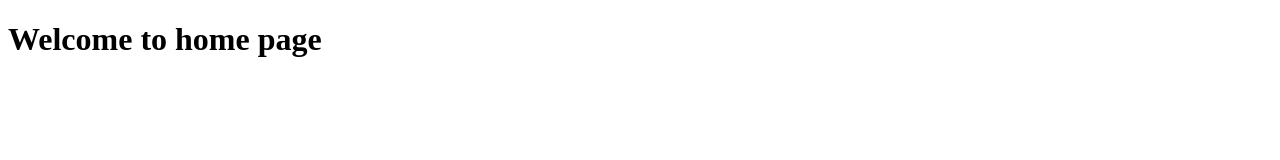
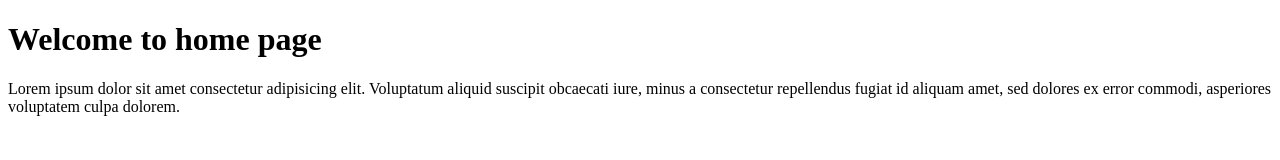
Before and after one commit to rohitkumar502/git-testfolder, a plain HTML site: page index.html in a window 1280 px wide. Drawn offline with Linux system fonts and the light colour scheme.

Commit message:
third commit

```diff
--- a/index.html
+++ b/index.html
@@ -7,5 +7,12 @@
 </head>
 <body>
     <h1>Welcome to home page</h1>
+
+    <p>Lorem ipsum dolor sit amet consectetur adipisicing elit. Voluptatum aliquid suscipit
+        obcaecati iure, minus a consectetur repellendus fugiat id aliquam amet, sed dolores
+         ex error commodi, asperiores voluptatem culpa dolorem.
+
+    </p>
+
 </body>
 </html>
```
